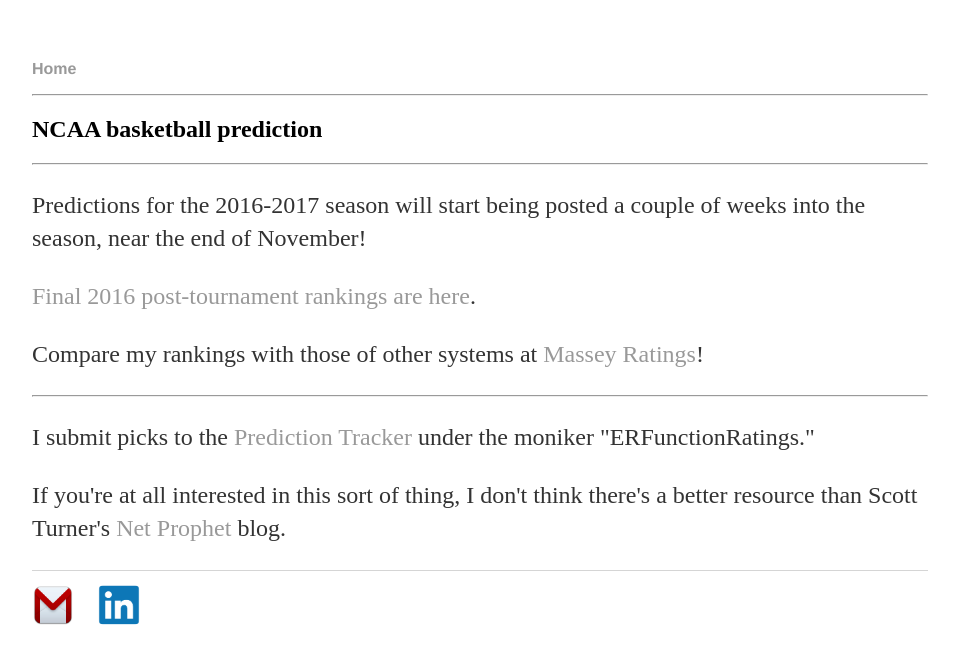
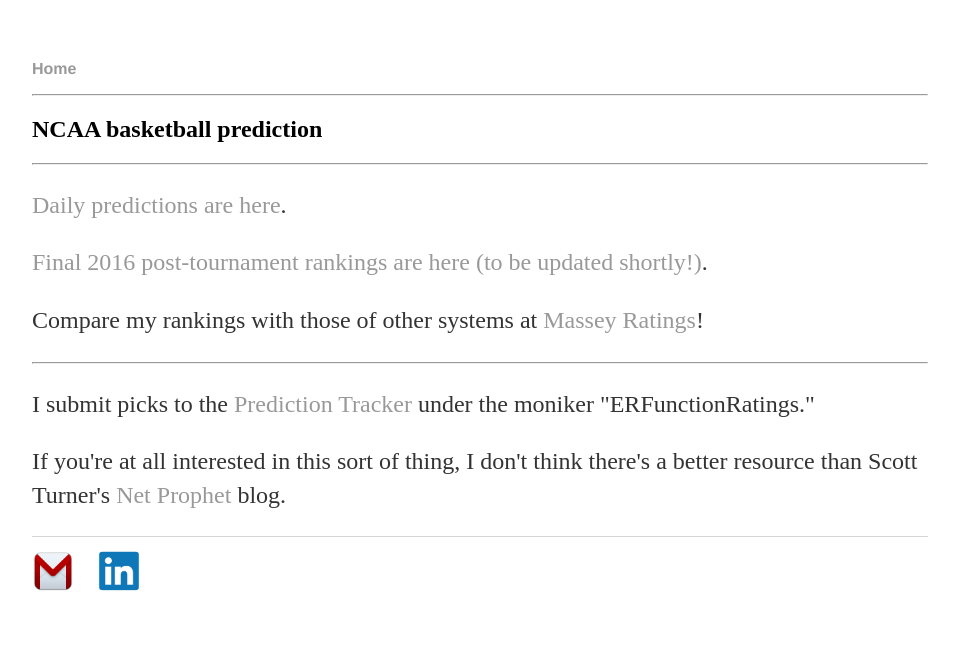
Before and after one commit to erikrforseth/erikrforseth.github.io, a Jekyll site: the page built from index.html, in a window 1280 px wide. Shown: the top 664 px of the page, without its empty margins (160-1119 px from the left). Built offline with Jekyll 4.4.1, drawn with Linux system fonts in a browser that asks for light colours.

Commit message:
New predictions, new page

```diff
--- a/index.html
+++ b/index.html
@@ -8,8 +8,8 @@ title: Erik Forseth
   <h2>NCAA basketball prediction</h2>
 
   <hr>
-  <p> Predictions for the 2016-2017 season will start being posted a couple of weeks into the season, near the end of November!</p>
-  <p> <a href="/rankings.html">Final 2016 post-tournament rankings are here</a>. </p>
+  <p> <a href="/predictions.html">Daily predictions are here</a>. </p>
+  <p> <a href="/rankings.html">Final 2016 post-tournament rankings are here (to be updated shortly!)</a>. </p>
   <p> Compare my rankings with those of other systems at <a href="http://www.masseyratings.com/cb/compare.htm">Massey Ratings</a>!</p>
   <hr>
 
```
